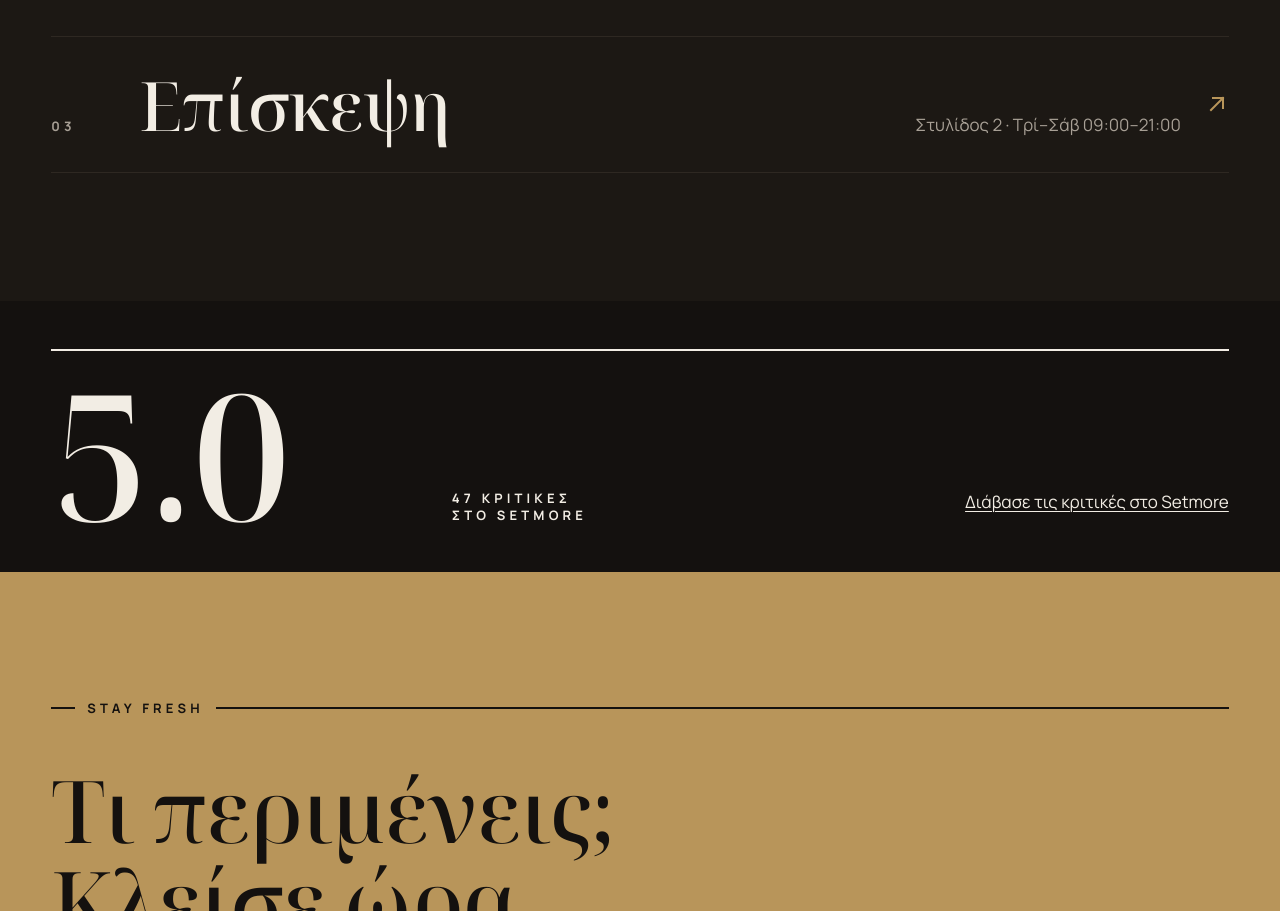
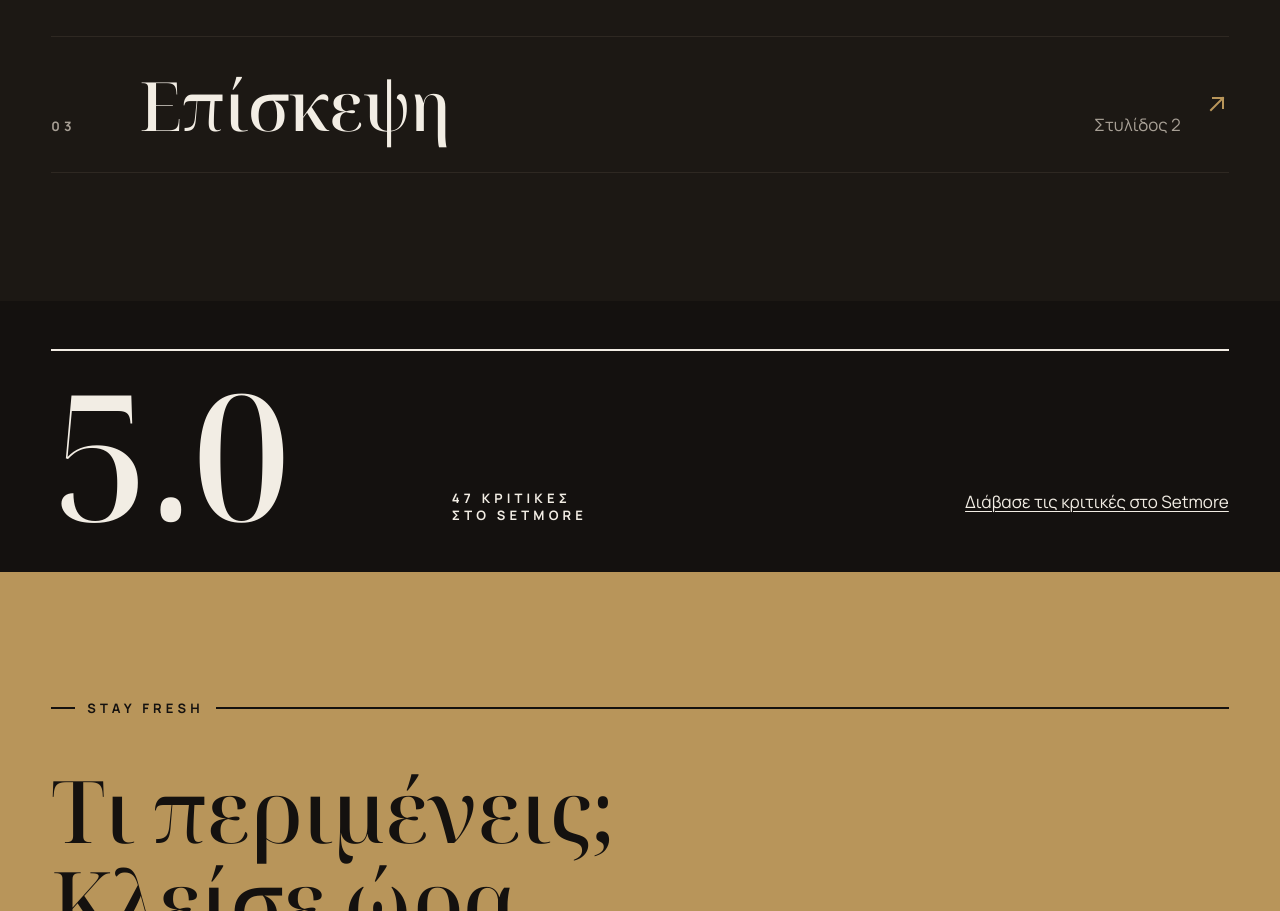
Before and after one commit to georskamagkoulis/afras-chop-shop, a plain HTML site: page index.html in a window 1280 px wide. Shown: the part 1165-2076 px from the top of the page. Drawn offline with Linux system fonts and the light colour scheme.

Commit message:
Update index.html

```diff
--- a/index.html
+++ b/index.html
@@ -161,7 +161,7 @@
         <ul role="list" class="index-list">
           <li><a class="index-link" href="prices.html"><span class="label index-link__no" aria-hidden="true">01</span><span class="display index-link__title">Τιμές</span><span class="index-link__meta">Από 5&nbsp;€</span><svg class="icon" aria-hidden="true"><use href="#i-arrow"/></svg></a></li>
           <li><a class="index-link" href="work.html"><span class="label index-link__no" aria-hidden="true">02</span><span class="display index-link__title">Δουλειά</span><span class="index-link__meta">Skin fades, tapers, σχέδια με ξυράφι</span><svg class="icon" aria-hidden="true"><use href="#i-arrow"/></svg></a></li>
-          <li><a class="index-link" href="visit.html"><span class="label index-link__no" aria-hidden="true">03</span><span class="display index-link__title">Επίσκεψη</span><span class="index-link__meta">Στυλίδος 2 · Τρί–Σάβ 09:00–21:00</span><svg class="icon" aria-hidden="true"><use href="#i-arrow"/></svg></a></li>
+          <li><a class="index-link" href="visit.html"><span class="label index-link__no" aria-hidden="true">03</span><span class="display index-link__title">Επίσκεψη</span><span class="index-link__meta">Στυλίδος 2</span><svg class="icon" aria-hidden="true"><use href="#i-arrow"/></svg></a></li>
         </ul>
       </div>
     </section>
```
